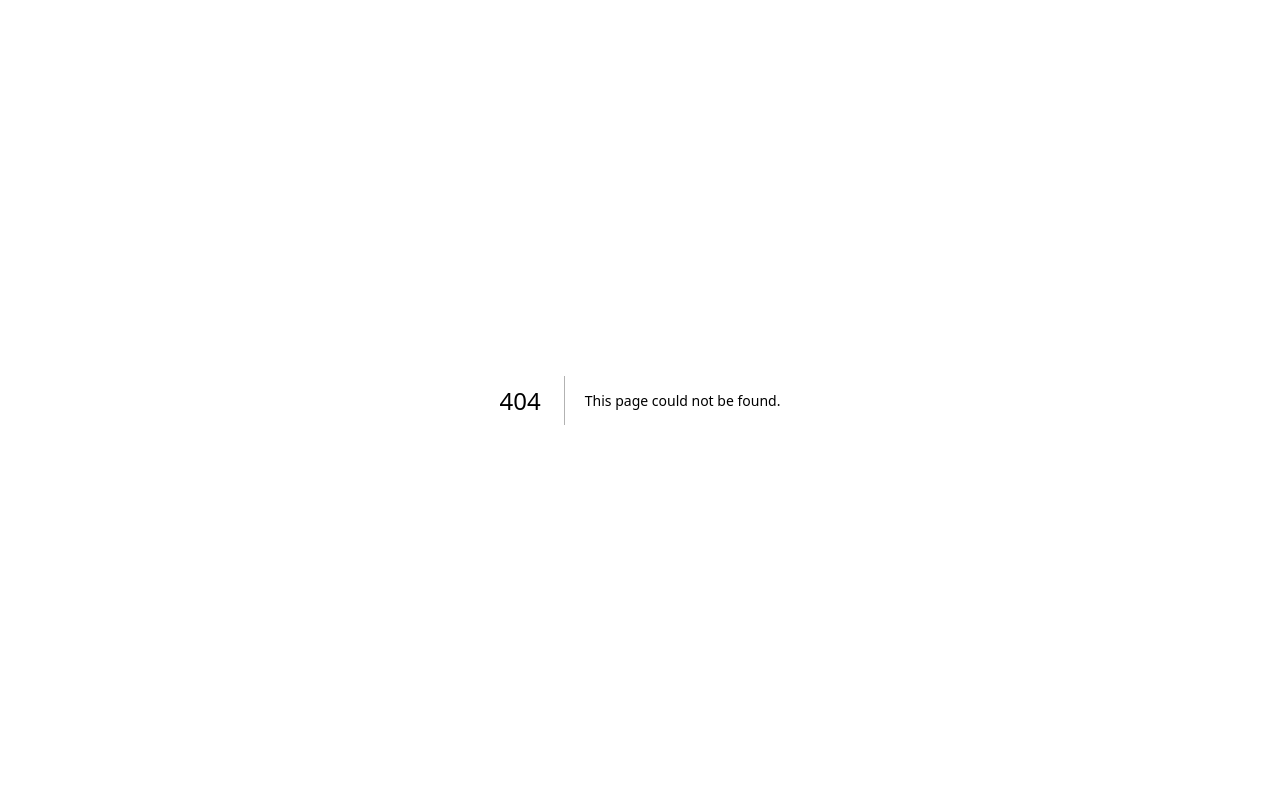
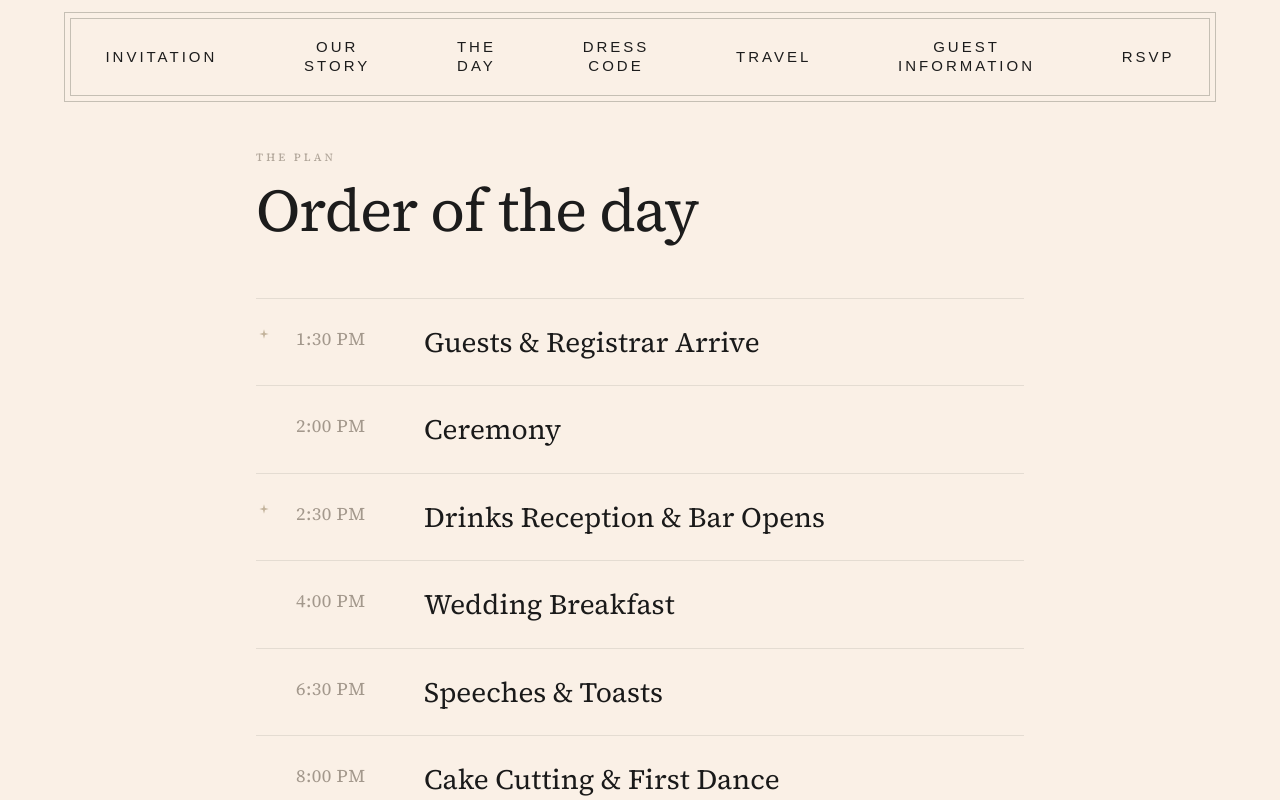
Before and after one commit to SJ-209/wedding-invites, a Next.js app in the folder my-app/: page /the-day in a window 1280 px wide. Before the commit this address had no page. Shown: the top 800 px of the page. Built offline with nearby package versions, Linux system fonts and the light colour scheme.

Commit message:
layout refactor

```diff
--- /dev/null
+++ b/my-app/app/dress-code/page.tsx
@@ -0,0 +1,7 @@
+export default function DressCodePage() {
+  return (
+    <main className="flex-1 bg-[#faf0e6]">
+      <h1 className="sr-only">Dress Code</h1>
+    </main>
+  );
+}
--- /dev/null
+++ b/my-app/app/guest-information/page.tsx
@@ -0,0 +1,7 @@
+export default function GuestInformationPage() {
+  return (
+    <main className="flex-1 bg-[#faf0e6]">
+      <h1 className="sr-only">Guest Information</h1>
+    </main>
+  );
+}
--- a/my-app/app/layout.tsx
+++ b/my-app/app/layout.tsx
@@ -1,6 +1,7 @@
 import type { Metadata } from "next";
 import { Geist, Geist_Mono } from "next/font/google";
 import "./globals.css";
+import SiteNav from "./site-nav";
 
 const geistSans = Geist({
   variable: "--font-geist-sans",
@@ -31,7 +32,10 @@ export default function RootLayout({ children }: LayoutProps<"/">) {
       lang="en"
       className={`${geistSans.variable} ${geistMono.variable} h-full antialiased`}
     >
-      <body className="min-h-full flex flex-col">{children}</body>
+      <body className="flex min-h-full flex-col">
+        <SiteNav />
+        {children}
+      </body>
     </html>
   );
 }
--- /dev/null
+++ b/my-app/app/our-story/page.tsx
@@ -0,0 +1,7 @@
+export default function OurStoryPage() {
+  return (
+    <main className="flex-1 bg-[#faf0e6]">
+      <h1 className="sr-only">Our Story</h1>
+    </main>
+  );
+}
--- a/my-app/app/page.tsx
+++ b/my-app/app/page.tsx
@@ -1,29 +1,77 @@
+import { Cormorant_Garamond, Great_Vibes } from "next/font/google";
 import Image from "next/image";
+import Link from "next/link";
 import RsvpForm from "./rsvp-form";
+
+const cormorant = Cormorant_Garamond({
+  subsets: ["latin"],
+  weight: ["500", "600"],
+});
+
+const script = Great_Vibes({
+  subsets: ["latin"],
+  weight: "400",
+});
+
+const labelClass =
+  "text-[0.68rem] leading-relaxed font-medium tracking-[0.16em] text-[#1c1c1c] uppercase sm:text-sm sm:tracking-[0.28em]";
 
 export default function Home() {
   return (
-    <div className="flex min-h-dvh w-full flex-col items-center bg-[#faf0e6] font-sans overflow-x-hidden">
-      <main className="flex w-full max-w-3xl flex-col items-center bg-[#faf0e6] px-4 py-8 pt-[max(2rem,env(safe-area-inset-top))] pb-[max(2rem,env(safe-area-inset-bottom))] sm:px-8 sm:py-16 md:px-16 md:py-24">
+    <div className="flex w-full flex-1 flex-col overflow-x-hidden bg-[#f7f3ee]">
+      <section className="relative flex min-h-[calc(100svh-8.5rem)] flex-col items-center justify-center px-6 py-16 text-center sm:min-h-[calc(100svh-7rem)]">
+        <div
+          aria-hidden="true"
+          className="pointer-events-none absolute inset-3 border border-[#d9d0c4] sm:inset-5"
+        />
+        <div className={`${cormorant.className} relative flex max-w-xl flex-col items-center`}>
+          <p className={labelClass}>Together with their families</p>
+          <h1
+            className={`${script.className} mt-6 text-6xl leading-none text-[#1a1a1a] sm:mt-8 sm:text-8xl`}
+          >
+            Kri &amp; Sam
+          </h1>
+          <p className={`${labelClass} mt-8 sm:mt-10`}>
+            <span className="sm:hidden">
+              Wednesday,
+              <br />
+              the twenty-third of June
+            </span>
+            <span className="hidden sm:inline">
+              Wednesday, the twenty-third of June
+            </span>
+            <br />
+            Two thousand and twenty-seven
+          </p>
+          <p className={`${labelClass} mt-6 max-w-[16.5rem] sm:mt-8 sm:max-w-xl`}>
+            The Tithe Barn
+            <br />
+            Bolton Abbey
+            <br />
+            Skipton, North Yorkshire
+          </p>
+          <Link
+            href="/the-day"
+            className="mt-12 inline-flex items-center gap-3 border border-[#1c1c1c]/45 px-7 py-3 text-[0.68rem] font-medium tracking-[0.24em] text-[#1c1c1c] uppercase transition-opacity hover:opacity-60 focus-visible:outline focus-visible:outline-2 focus-visible:outline-offset-4 focus-visible:outline-[#1c1c1c] sm:mt-14"
+          >
+            Explore our day
+            <span aria-hidden="true">↓</span>
+          </Link>
+        </div>
+      </section>
+      {/* <main className="flex w-full flex-col items-center px-4 pt-4 pb-[max(2rem,env(safe-area-inset-bottom))] sm:px-8 sm:pb-16 md:px-16 md:pb-24">
         <Image
-          className="h-auto w-full max-w-full rounded-lg drop-shadow-lg"
-          src="/images/invite-front.JPG"
-          alt="Wedding Invitation Front"
-          width={1500}
-          height={750}
-          priority
-          sizes="(max-width: 768px) 100vw, 768px"
-        />
-        <Image
-          className="mt-6 h-auto w-full max-w-full rounded-lg drop-shadow-lg sm:mt-8"
+          className="mt-6 h-auto w-full max-w-3xl rounded-lg drop-shadow-lg sm:mt-8"
           src="/images/invite-rear-2.PNG"
           alt="Wedding Invitation Back"
           width={3000}
           height={100}
           sizes="(max-width: 768px) 100vw, 768px"
         />
-        <RsvpForm />
-      </main>
+        <div className="w-full max-w-3xl">
+          <RsvpForm />
+        </div>
+      </main> */}
     </div>
   );
 }
--- /dev/null
+++ b/my-app/app/rsvp/page.tsx
@@ -0,0 +1,36 @@
+// import { Cormorant_Garamond, Great_Vibes } from "next/font/google";
+import Image from "next/image";
+import RsvpForm from "../rsvp-form";
+
+// const cormorant = Cormorant_Garamond({
+//   subsets: ["latin"],
+//   weight: ["500", "600"],
+// });
+
+// const script = Great_Vibes({
+//   subsets: ["latin"],
+//   weight: "400",
+// });
+
+// const labelClass =
+//   "text-[0.68rem] leading-relaxed font-medium tracking-[0.16em] text-[#1c1c1c] uppercase sm:text-sm sm:tracking-[0.28em]";
+
+export default function Home() {
+  return (
+    <div className="flex w-full flex-1 flex-col overflow-x-hidden bg-[#f7f3ee]">
+      <main className="flex w-full flex-col items-center px-4 pt-4 pb-[max(2rem,env(safe-area-inset-bottom))] sm:px-8 sm:pb-16 md:px-16 md:pb-24">
+        {/* <Image
+          className="mt-6 h-auto w-full max-w-3xl rounded-lg drop-shadow-lg sm:mt-8"
+          src="/images/invite-rear-2.PNG"
+          alt="Wedding Invitation Back"
+          width={3000}
+          height={100}
+          sizes="(max-width: 768px) 100vw, 768px"
+        /> */}
+        <div className="w-full max-w-3xl">
+          <RsvpForm />
+        </div>
+      </main>
+    </div>
+  );
+}
--- /dev/null
+++ b/my-app/app/site-nav.tsx
@@ -0,0 +1,42 @@
+import Link from "next/link";
+
+const items = [
+  { href: "/", label: "Invitation", lines: ["Invitation"] },
+  { href: "/our-story", label: "Our Story", lines: ["Our", "Story"] },
+  { href: "/the-day", label: "The Day", lines: ["The", "Day"] },
+  { href: "/dress-code", label: "Dress Code", lines: ["Dress", "Code"] },
+  { href: "/travel", label: "Travel", lines: ["Travel"] },
+  {
+    href: "/guest-information",
+    label: "Guest Information",
+    lines: ["Guest", "Information"],
+  },
+  { href: "/rsvp", label: "RSVP", lines: ["RSVP"] },
+] as const;
+
+export default function SiteNav() {
+  return (
+    <header className="w-full bg-[#faf0e6] px-3 pt-[max(0.75rem,env(safe-area-inset-top))] sm:px-6 md:px-10">
+      <nav
+        aria-label="Sections"
+        className="mx-auto w-full max-w-6xl border border-[#c5bfb4] p-[5px]"
+      >
+        <ul className="grid grid-cols-3 items-center gap-x-1 gap-y-2 border border-[#c5bfb4] px-2 py-3 sm:flex sm:justify-between sm:gap-4 sm:px-5 sm:py-4 md:px-8">
+          {items.map((item) => (
+            <li key={item.href} className="flex justify-center">
+              <Link
+                href={item.href}
+                aria-label={item.label}
+                className="flex min-h-11 flex-col items-center justify-center px-[0.12em] text-center text-[10px] font-normal uppercase leading-[1.25] tracking-[0.12em] whitespace-nowrap text-[#1c1c1c] transition-opacity hover:opacity-60 focus-visible:outline focus-visible:outline-2 focus-visible:outline-offset-4 focus-visible:outline-[#1c1c1c] sm:px-[0.16em] sm:text-xs sm:tracking-[0.16em] md:text-[15px] md:tracking-[0.2em]"
+              >
+                {item.lines.map((line) => (
+                  <span key={line}>{line}</span>
+                ))}
+              </Link>
+            </li>
+          ))}
+        </ul>
+      </nav>
+    </header>
+  );
+}
--- /dev/null
+++ b/my-app/app/the-day/page.tsx
@@ -0,0 +1,110 @@
+import { Source_Serif_4 } from "next/font/google";
+
+const sourceSerif = Source_Serif_4({
+  subsets: ["latin"],
+  weight: ["400", "500"],
+});
+
+const events = [
+  {
+    time: "1:30 PM",
+    dateTime: "2027-06-23T13:30",
+    title: "Guests & Registrar Arrive",
+    marked: true,
+  },
+  {
+    time: "2:00 PM",
+    dateTime: "2027-06-23T14:00",
+    title: "Ceremony",
+    marked: false,
+  },
+  {
+    time: "2:30 PM",
+    dateTime: "2027-06-23T14:30",
+    title: "Drinks Reception & Bar Opens",
+    marked: true,
+  },
+  {
+    time: "4:00 PM",
+    dateTime: "2027-06-23T16:00",
+    title: "Wedding Breakfast",
+    marked: false,
+  },
+  {
+    time: "6:30 PM",
+    dateTime: "2027-06-23T18:30",
+    title: "Speeches & Toasts",
+    marked: false,
+  },
+  {
+    time: "8:00 PM",
+    dateTime: "2027-06-23T20:00",
+    title: "Cake Cutting & First Dance",
+    marked: false,
+  },
+  {
+    time: "9:30 PM",
+    dateTime: "2027-06-23T21:30",
+    title: "Evening Food Served",
+    marked: false,
+  },
+  {
+    time: "11:45 PM",
+    dateTime: "2027-06-23T23:45",
+    title: "Carriages",
+    marked: true,
+  },
+] as const;
+
+function Diamond() {
+  return (
+    <svg
+      viewBox="0 0 12 12"
+      aria-hidden="true"
+      className="h-2.5 w-2.5 text-[#c2b29a]"
+    >
+      <path
+        d="M6 0.4 7.15 4.85 11.6 6 7.15 7.15 6 11.6 4.85 7.15 0.4 6 4.85 4.85Z"
+        fill="currentColor"
+      />
+    </svg>
+  );
+}
+
+export default function TheDayPage() {
+  return (
+    <main
+      className={`${sourceSerif.className} flex-1 bg-[#faf0e6] px-4 pt-8 pb-[max(3rem,env(safe-area-inset-bottom))] sm:px-8 sm:pt-12`}
+    >
+      <div className="mx-auto w-full max-w-3xl">
+        <p className="text-[11px] font-medium tracking-[0.28em] text-[#b3a89c] uppercase">
+          The plan
+        </p>
+        <h1 className="mt-3 text-[2.65rem] leading-[1.05] font-normal tracking-[-0.02em] text-[#1c1c1c] sm:text-6xl">
+          Order of the day
+        </h1>
+        <ol className="mt-10 border-t border-[#e4dcd2] sm:mt-14">
+          {events.map((event) => (
+            <li
+              key={event.dateTime}
+              className="grid grid-cols-[0.7rem_4.6rem_1fr] items-start gap-x-2 border-b border-[#e4dcd2] py-5 sm:grid-cols-[1rem_6.5rem_1fr] sm:gap-x-6 sm:py-6"
+            >
+              <span className="flex justify-center pt-1.5">
+                {event.marked ? <Diamond /> : null}
+              </span>
+              <time
+                dateTime={event.dateTime}
+                className="pt-1 text-[0.9rem] tracking-wide text-[#a3988c] sm:pt-0.5 sm:text-lg"
+              >
+                {event.time}
+              </time>
+              <p className="text-[1.2rem] leading-snug text-[#1a1a1a] sm:text-[1.75rem]">
+                {event.title}
+              </p>
+            </li>
+          ))}
+        </ol>
+      </div>
+    </main>
+  );
+}
--- /dev/null
+++ b/my-app/app/travel/page.tsx
@@ -0,0 +1,7 @@
+export default function TravelPage() {
+  return (
+    <main className="flex-1 bg-[#faf0e6]">
+      <h1 className="sr-only">Travel</h1>
+    </main>
+  );
+}
```
